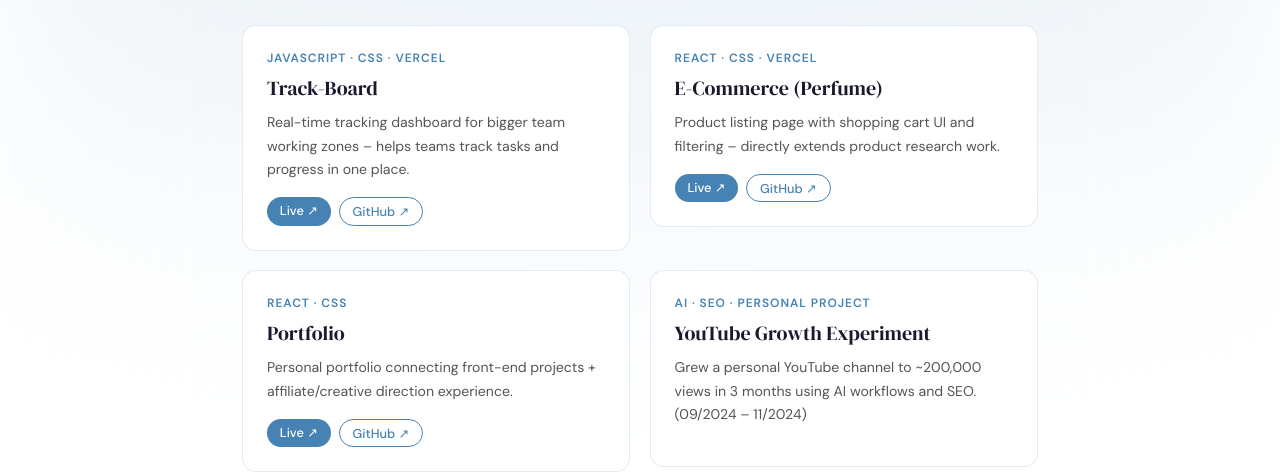
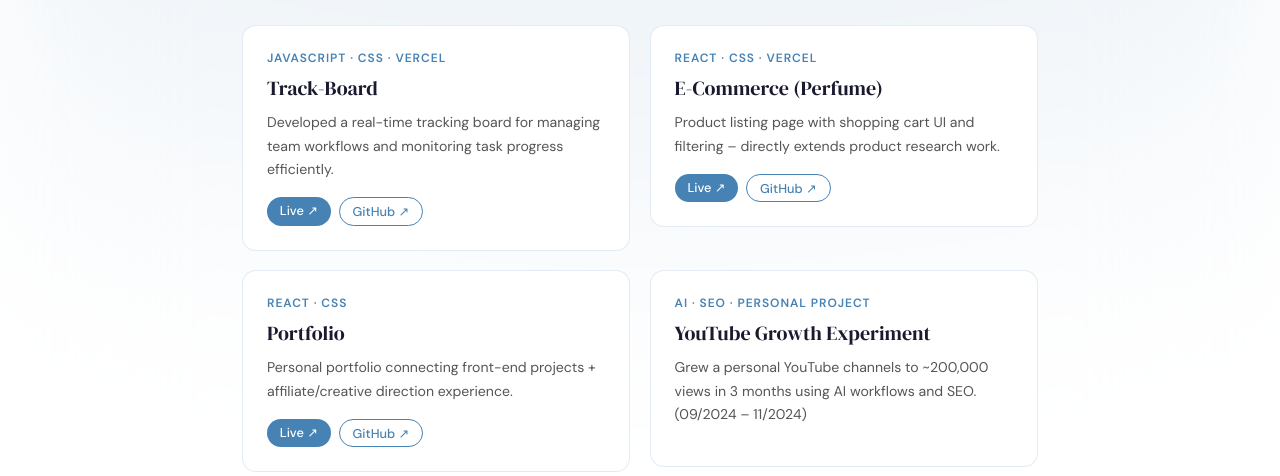
Before and after one commit to yz2k3/Portfolio, a React app: page / in a window 1280 px wide. Shown: the part 1991-2467 px from the top of the page. Built offline with nearby package versions, Linux system fonts and the light colour scheme; the HTML template or start-up script is replaced by a standard one.

Commit message:
style: change texts

```diff
--- a/src/components/Projects.jsx
+++ b/src/components/Projects.jsx
@@ -10,7 +10,7 @@ const projects = [
     {
         name: "Track-Board",
         stack: "JavaScript · CSS · Vercel",
-        desc: "Real-time tracking dashboard for bigger team working zones – helps teams track tasks and progress in one place.",
+        desc: "Developed a real-time tracking board for managing team workflows and monitoring task progress efficiently.",
         live: "https://track-board-project.vercel.app",
         repo: "https://github.com/yz2k3/Track-Board-Project",
     },
@@ -31,7 +31,7 @@ const projects = [
     {
         name: "YouTube Growth Experiment",
         stack: "AI · SEO · Personal Project",
-        desc: "Grew a personal YouTube channel to ~200,000 views in 3 months using AI workflows and SEO. (09/2024 – 11/2024)",
+        desc: "Grew a personal YouTube channels to ~200,000 views in 3 months using AI workflows and SEO. (09/2024 – 11/2024)",
         live: null,
         repo: null,
     },
```
